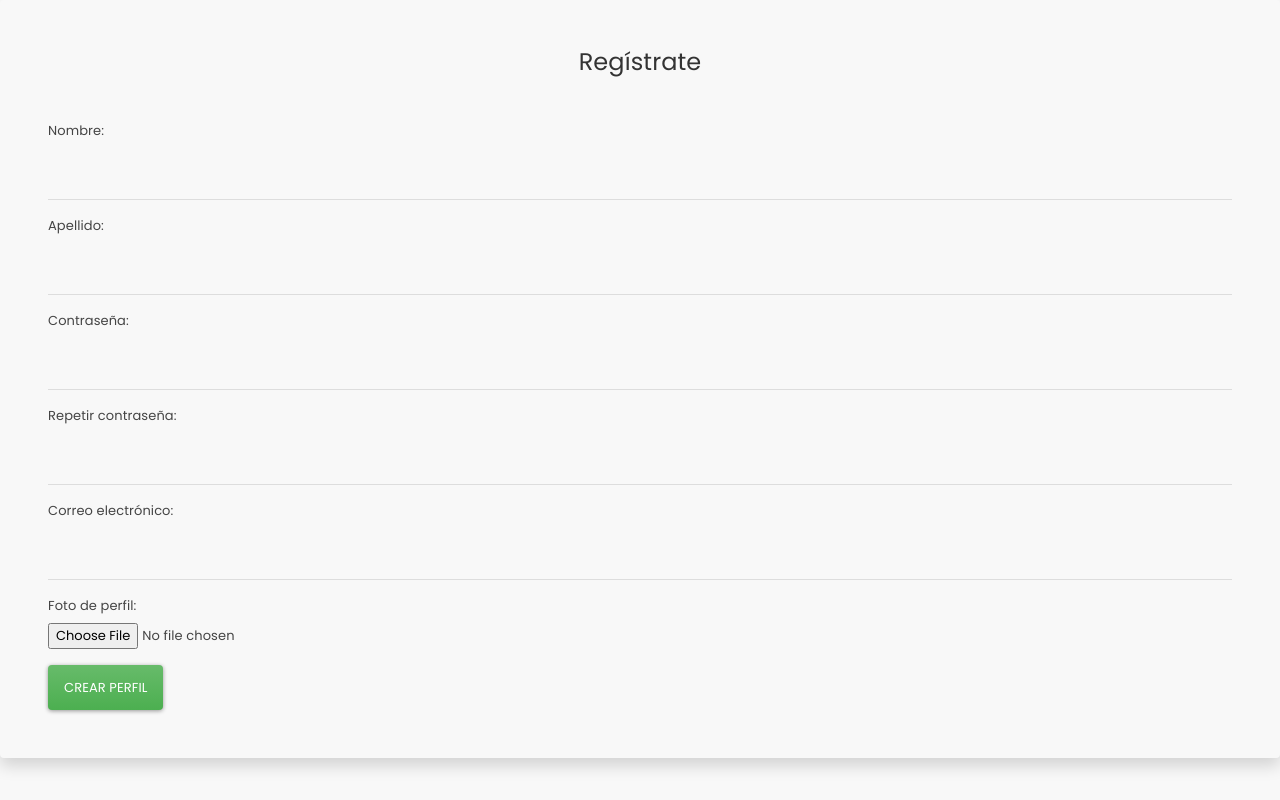
After one commit to DCC-CC4401/2019-2-4-men-and-a-project-T4, a Django app: page /timePlan/registrar_usuario in a window 1280 px wide. The commit adds this page. Run offline with Django 3.2, Linux system fonts and the light colour scheme; some libraries are stand-ins or nearby versions.

Commit message:
+ botón registro usuario

```diff
--- /dev/null
+++ b/templates/timePlan/FormularioRegistro.html
@@ -0,0 +1,92 @@
+<!DOCTYPE html>
+<html lang="en">
+{% load static %}
+
+<head>
+    <meta charset="UTF-8">
+    <meta name="viewport" content="width=device-width, initial-scale=1, shrink-to-fit=no">
+    <title>login</title>
+    <!-- BOOTSTRAP CSS, DO NOT DELETE -->
+    <link rel="stylesheet" href="{% static 'css/bootstrap.min.css' %}">
+    <link rel="stylesheet" type="text/css" href="{% static 'css/custom.css' %}">
+    <style>
+        .contact1-form-title {
+            display: block;
+            font-size: 24px;
+            color: #333333;
+            line-height: 1.2;
+            text-align: center;
+            padding-bottom: 44px;
+        }
+    </style>
+</head>
+
+<body>
+
+<!-- BOOTSTRAP JS, DO NOT DELETE -->
+<script src="https://code.jquery.com/jquery-3.3.1.slim.min.js"
+        integrity="sha384-q8i/X+965DzO0rT7abK41JStQIAqVgRVzpbzo5smXKp4YfRvH+8abtTE1Pi6jizo"
+        crossorigin="anonymous"></script>
+<script src="https://cdnjs.cloudflare.com/ajax/libs/popper.js/1.14.7/umd/popper.min.js"
+        integrity="sha384-UO2eT0CpHqdSJQ6hJty5KVphtPhzWj9WO1clHTMGa3JDZwrnQq4sF86dIHNDz0W1"
+        crossorigin="anonymous"></script>
+<script src="{% static 'js/bootstrap.min.js' %}"></script>
+
+{% if form.errors %}
+    <p>Su correo y contraseña son incorrectos. Por favor, intente nuevamente.</p>
+{% endif %}
+
+
+
+            <!-- Formulario para nuevos usuarios -->
+            <div class=" p-5  rounded shadow" id="Perfil" role="tabpanel" aria-labelledby="Perfil-tab">
+                <form action="{% url 'register_user' %}" method="post" enctype="multipart/form-data">
+                    {% csrf_token %}
+                    <span class="contact1-form-title">Regístrate</span>
+                    <!--Nombre-->
+                    <div class="form-group">
+                        <label for="disabledTextInput">Nombre:</label>
+                        <input type="text" id="username" name="usuario" class="form-control">
+                    </div>
+
+                    <!--Apellido-->
+                    <div class="form-group">
+                        <label for="disabledTextInput">Apellido:</label>
+                        <input type="text" id="apellido" name="apellido" class="form-control">
+                    </div>
+
+                    <!--Contraseña-->
+                    <div class="form-group">
+                        <label for="disabledTextInput">Contraseña:</label>
+                        <input type="password" id="passwordR" name="contrasenaR" class="form-control">
+                    </div>
+
+                    <div class="form-group">
+                        <label for="disabledTextInput">Repetir contraseña:</label>
+                        <input type="password" id="cPassword" name="cContrasena" class="form-control">
+                    </div>
+
+                    <!--Correo Electronico -->
+                    <div class="form-group">
+                        <label for="disabledTextInput">Correo electrónico:</label>
+                        <input type="email" id="emailR" name="correoR" class="form-control">
+                    </div>
+
+                    <div class="form-group">
+                        <label for="disabledTextInput">Foto de perfil:</label>
+                        <input id="id_image" type="file" class="form-control-file" name="image">
+                    </div>
+
+                    <input type="submit" class="btn btn-success" value="Crear perfil"/>
+                     <input type="hidden" name="next" value="{{ next }}">
+
+
+                </form>
+            </div>
+
+
+
+<body>
+
+</body>
+</html>
--- a/timePlan/urls.py
+++ b/timePlan/urls.py
@@ -14,6 +14,7 @@ urlpatterns = [path('', views.loginView, name='login'),
                path('profile/', views.userProfile, name='profile'),
                path('upload_img', views.upload_img, name='upload_img'),
                path('register', views.userRegister, name='register_user'),
+               path('registrar_usuario', views.RegisterView, name='RegisterView'),
                path('amigos/', include('amigos.urls')),
                path('logout/', views.logoutView, name='logout'),
                path('friends/', views.friends, name='friends'),
--- a/timePlan/views.py
+++ b/timePlan/views.py
@@ -29,7 +29,7 @@ def landing_page(request):
 
 
 def loginView(request):
-    return render(request, 'timePlan/login.html')
+    return render(request, 'timePlan/Login.html')
 
 
 def handle_uploaded_file(f):
@@ -73,13 +73,16 @@ def userProfile(request):
         apellido = usuario.apellido
         correo = usuario.correo
         foto = usuario.foto_perfil
-    return render(request, 'timePlan/UserProfile.html',
-                  {'username': username, 'apellido': apellido, 'photo': foto, 'correo': correo})
+        context = {'username': username, 'apellido': apellido, 'photo': foto, 'email': correo}
+    return render(request, 'timePlan/UserProfile.html', context)
 
 
 def logoutView(request):
     logout(request)
     return redirect(reverse('login'))
+
+def RegisterView(request):
+    return render(request, 'timePlan/FormularioRegistro.html')
 
 
 def userRegister(request):
```
Also changed, not shown: templates/timePlan/Login.html (renamed from templates/timePlan/login.html, +9 -46 lines), db.sqlite3, media/fotos/Sad_Emma_AM80ubp.jpeg (added).
